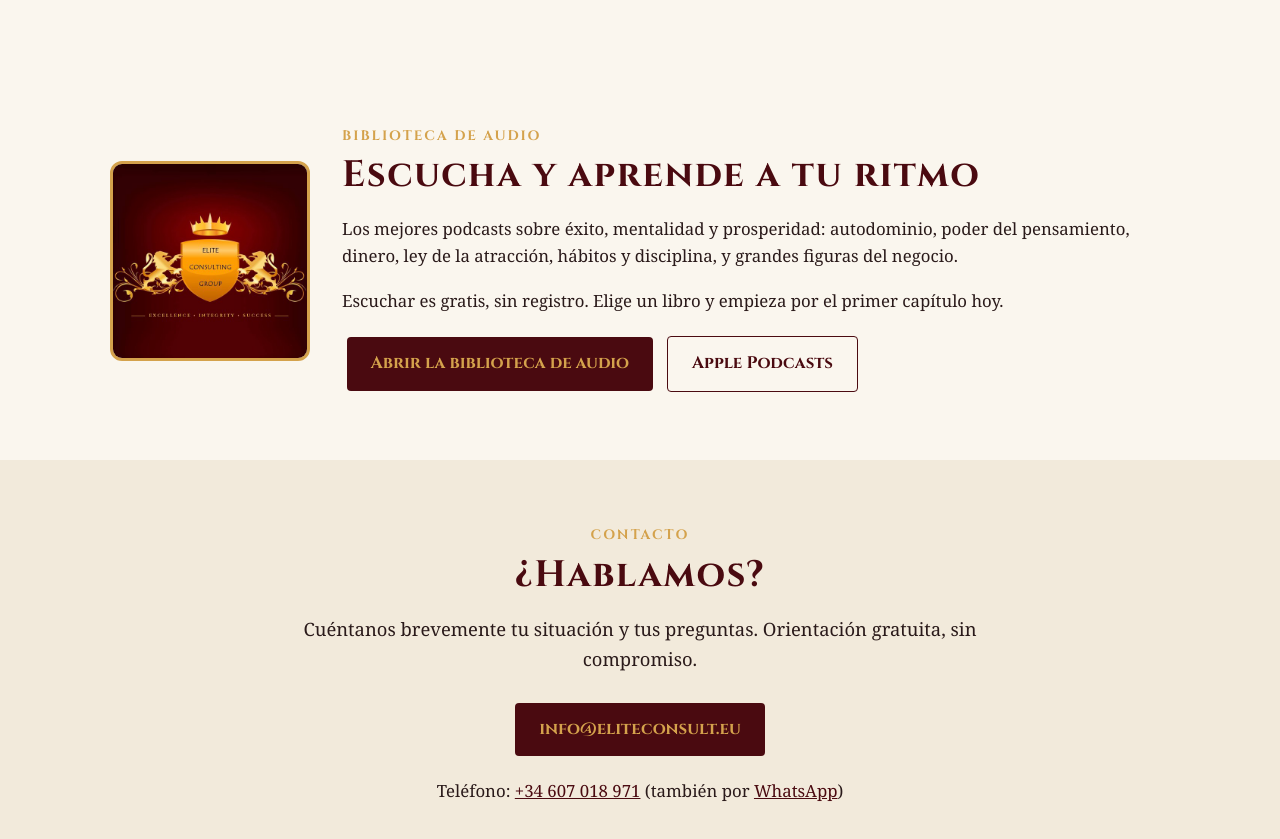
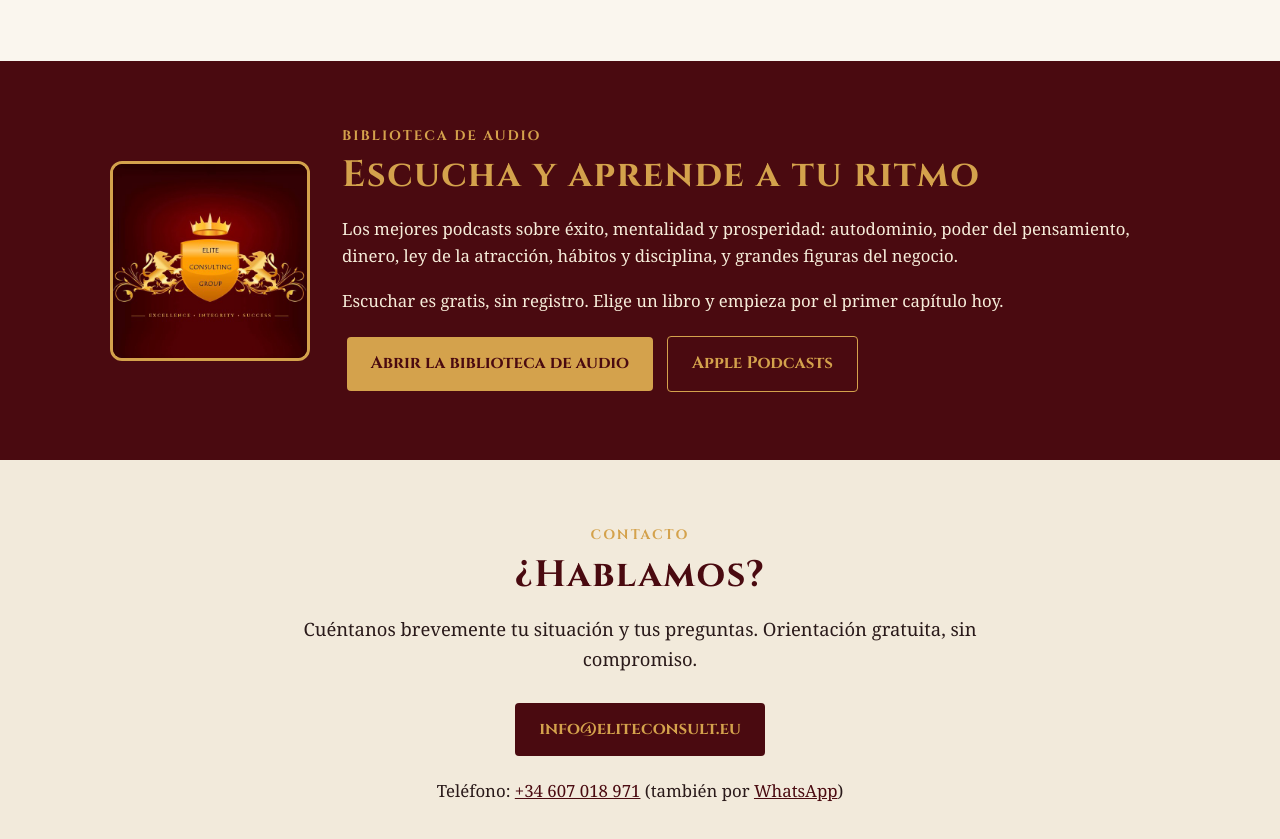
Before and after one commit to EliteConsultingPodcast/eliteconsult-site, a plain HTML site: page index.html in a window 1280 px wide. Shown: the part 4957-5796 px from the top of the page. Drawn offline with Linux system fonts and the light colour scheme.

Commit message:
Restore the dark red podcast band so homepage sections alternate.
The Germany teaser sits between the free section and the podcast, so the podcast block was light next to the light contact band. Dark red with gold buttons keeps the red, light, red, light sequence.

Co-authored-by: EliteConsultingPodcast <EliteConsultingPodcast@users.noreply.github.com>

```diff
--- a/assets/style.css
+++ b/assets/style.css
@@ -40,6 +40,7 @@ details ul{padding-left:1.2rem;margin:.4rem 0}
 .check{list-style:none;padding:0;columns:2 260px}.check li{break-inside:avoid;padding:.2rem 0 .2rem 1.6rem;position:relative}
 .check li::before{content:"✔";position:absolute;left:0;color:var(--g)}
 .free{background:var(--b);color:#f6ecd9;text-align:center}.free h2{color:var(--g)}
+section.dark{background:var(--b);color:#f6ecd9}section.dark h2{color:var(--g)}section.dark a{color:var(--g)}
 .free .big{font-family:Cinzel,serif;font-size:clamp(1.1rem,3vw,1.5rem);color:var(--g);margin:1.5rem 0}
 .pod{display:grid;gap:2rem;grid-template-columns:1fr;align-items:center}@media(min-width:760px){.pod{grid-template-columns:200px 1fr}}
 .pod img{width:200px;max-width:100%;border-radius:12px;border:3px solid var(--g)}
--- a/index.html
+++ b/index.html
@@ -67,12 +67,12 @@
 <p>Colaboramos con cientos de empleadores alemanes en toda Alemania. Te preparamos con cursos de alemán y el reconocimiento de tu título, ya durante tus estudios.</p>
 <a class="btn btn-g" style="background:var(--b);color:var(--g)" href="trabajar-en-alemania.html">Ver oportunidades en Alemania</a></div></div></section>
 
-<section id="podcast"><div class="wrap pod"><img src="assets/logo-512.jpg" alt="">
+<section class="dark" id="podcast"><div class="wrap pod"><img src="assets/logo-512.jpg" alt="">
 <div><p class="kicker">Biblioteca de audio</p><h2>Escucha y aprende a tu ritmo</h2>
 <p>Los mejores podcasts sobre éxito, mentalidad y prosperidad: autodominio, poder del pensamiento, dinero, ley de la atracción, hábitos y disciplina, y grandes figuras del negocio.</p>
 <p>Escuchar es gratis, sin registro. Elige un libro y empieza por el primer capítulo hoy.</p>
-<a class="btn btn-g" style="background:var(--b);color:var(--g)" href="https://podcast.eliteconsult.eu">Abrir la biblioteca de audio</a>
-<a class="btn" style="border:1px solid var(--b);color:var(--b)" href="https://podcasts.apple.com/ca/podcast/secrets-of-success-wealth-hidden-laws-of-money/id1797271143">Apple Podcasts</a></div></div></section>
+<a class="btn btn-g" style="background:var(--g);color:var(--b)" href="https://podcast.eliteconsult.eu">Abrir la biblioteca de audio</a>
+<a class="btn" style="border:1px solid var(--g);color:var(--g)" href="https://podcasts.apple.com/ca/podcast/secrets-of-success-wealth-hidden-laws-of-money/id1797271143">Apple Podcasts</a></div></div></section>
 
 <section class="alt contact" id="contacto"><div class="wrap"><p class="kicker">Contacto</p><h2>¿Hablamos?</h2>
 <p class="lead" style="margin:0 auto 1.5rem">Cuéntanos brevemente tu situación y tus preguntas. Orientación gratuita, sin compromiso.</p>
```
Also changed, not shown: en/index.html (+3 -3 lines).
